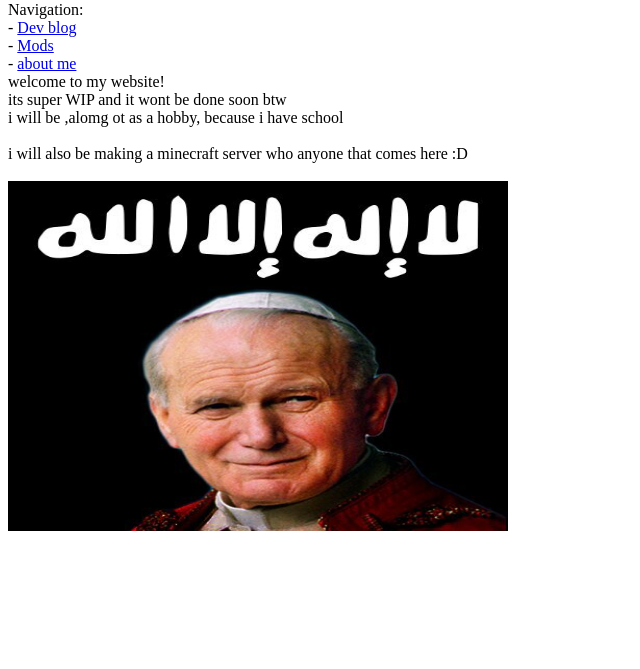
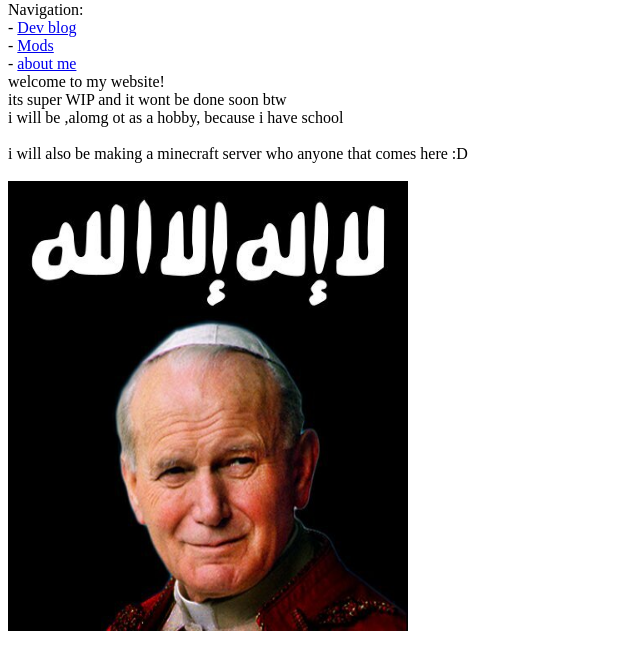
Before and after one commit to pwn3r1/pwn3r1.github.io, a plain HTML site: page index.html in a window 1280 px wide. Shown: the part 105-774 px from the top of the page, without its empty margins (0-640 px from the left). Drawn offline with Linux system fonts and the light colour scheme.

Commit message:
Update index.html

```diff
--- a/index.html
+++ b/index.html
@@ -22,6 +22,6 @@ i will be ,alomg ot as a hobby, because i have school<br><br>
 i will also be making a minecraft server who anyone that comes here :D<br><br>
 
 
-<img src="/zdj/papaj.jpg" alt="papaj" width="500" height="350">
+<img src="/zdj/papaj.jpg" alt="papaj" width="400" height="450">
 
 </html>
```
